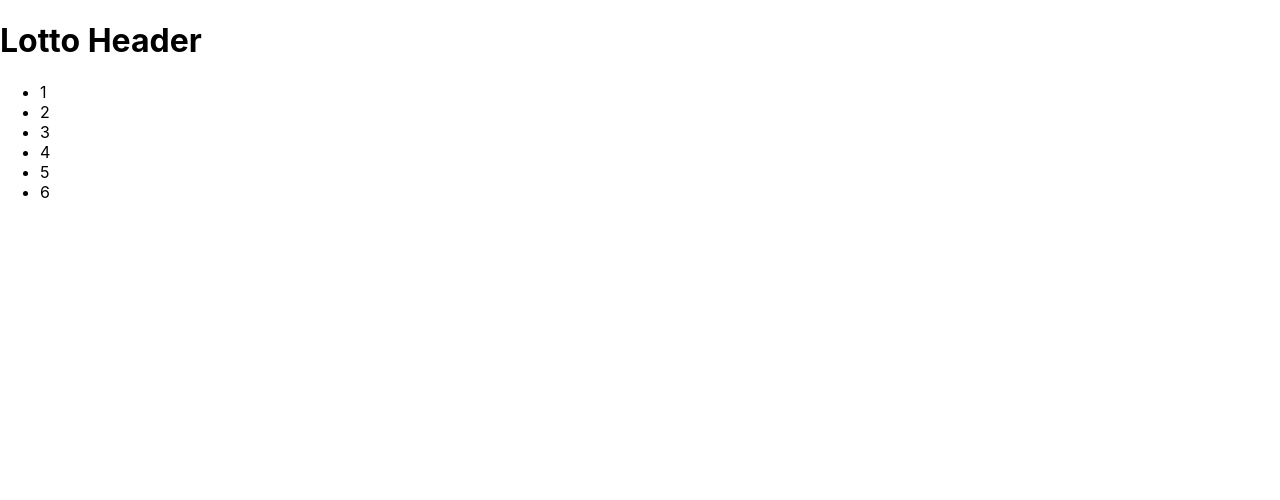
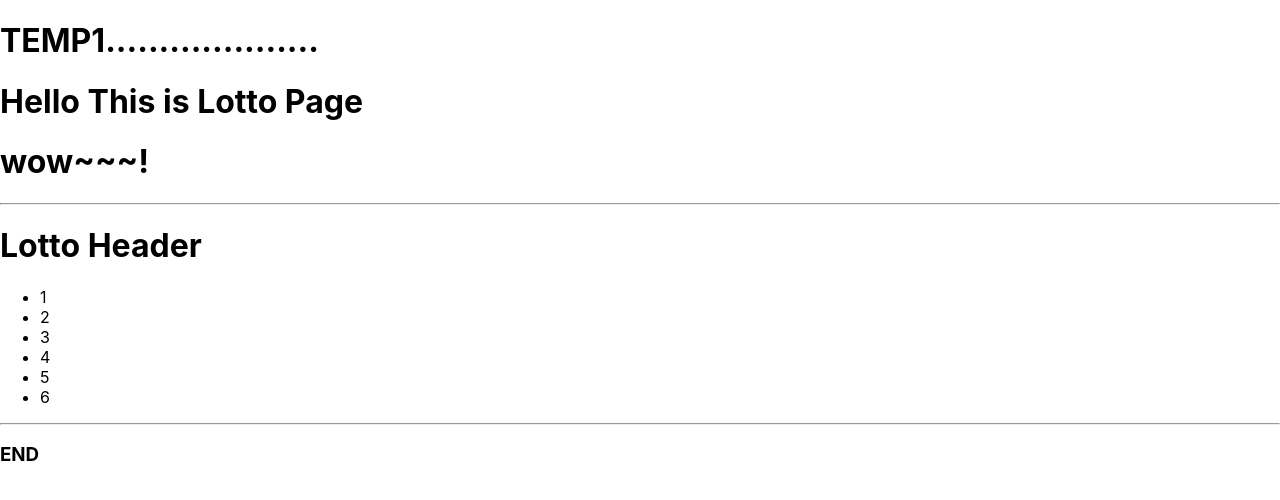
Before and after one commit to LTH4823/r00, a React (Create React App) app: page / in a window 1280 px wide. Shown: the top 500 px of the page. Built offline with nearby package versions, Linux system fonts and the light colour scheme.

Commit message:
React component test

```diff
--- a/src/App.js
+++ b/src/App.js
@@ -1,8 +1,7 @@
-
-import HelloName from "./components/HelloName";
 import ShowOddEven, {makeResult} from "./components/ShowOddEven";
-import LottoResult from "./components/lotto/LottoResult";
-import LottoHeader from "./components/lotto/LottoHeader";
+import Lotto from "./components/lotto";
+import Temp1 from "./components/templates/Temp1";
+import LottoPage from "./components/pages/LottoPage";
 
 
 function App() {
@@ -13,8 +12,7 @@ function App() {
 
     return (
         <div>
-            <LottoHeader/>
-            <LottoResult/>
+            <LottoPage/>
         </div>
     );
 }
--- /dev/null
+++ b/src/components/lotto/index.js
@@ -0,0 +1,14 @@
+import React from 'react';
+import LottoHeader from "./LottoHeader";
+import LottoResult from "./LottoResult";
+
+const Lotto = () => {
+    return (
+        <div>
+            <LottoHeader/>
+            <LottoResult/>
+        </div>
+    );
+};
+
+export default Lotto;
--- /dev/null
+++ b/src/components/pages/LottoPage.js
@@ -0,0 +1,15 @@
+import React from 'react';
+import Temp1 from "../templates/Temp1";
+import Lotto from "../lotto";
+import Hello from "../Hello";
+
+const LottoPage = () => {
+    return (
+        <Temp1 msg ={"Hello This is Lotto Page"}>
+            {/*<Hello/>*/}
+            <Lotto></Lotto>
+        </Temp1>
+    );
+};
+
+export default LottoPage;
--- /dev/null
+++ b/src/components/templates/Temp1.js
@@ -0,0 +1,35 @@
+import React from 'react';
+import HelloName from "../HelloName";
+
+const Temp1 = (props) => {
+
+    const msg = props.msg || '전달된 메시지는 없습니다.'
+    const children = props.children
+    console.log(children)
+    console.log(msg)
+
+    let mainComponent
+
+    const headerComponent = Array.isArray(children) ? children[0] : <h1>wow~~~!</h1>
+
+    if (Array.isArray(children)){
+        mainComponent = children[1]
+    }else {
+        mainComponent = children
+    }
+
+    return (
+        <div>
+            <h1>TEMP1....................</h1>
+            <h1>{msg}</h1>
+            {headerComponent}
+            {/*{children[0]}*/}
+            <hr/>
+            {mainComponent}
+            <hr/>
+            <h3>END</h3>
+        </div>
+    );
+};
+
+export default Temp1;
```
